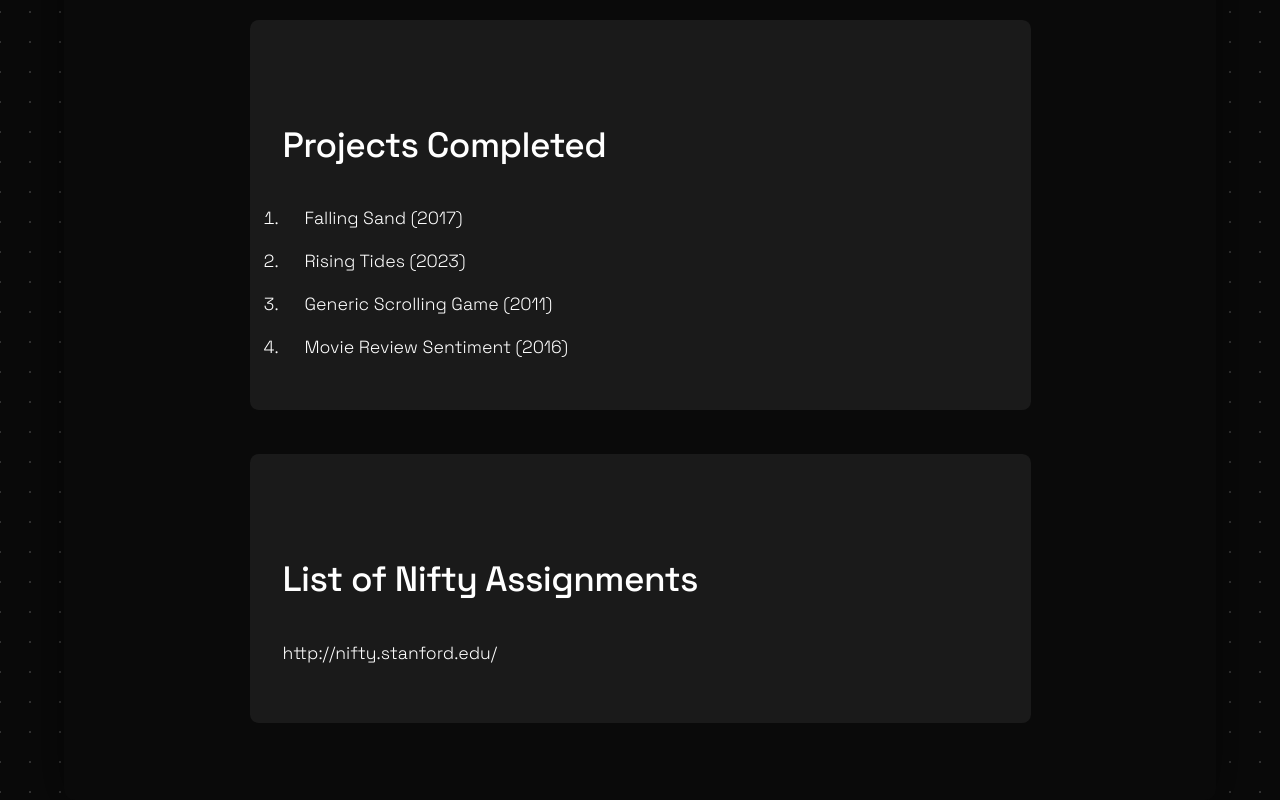
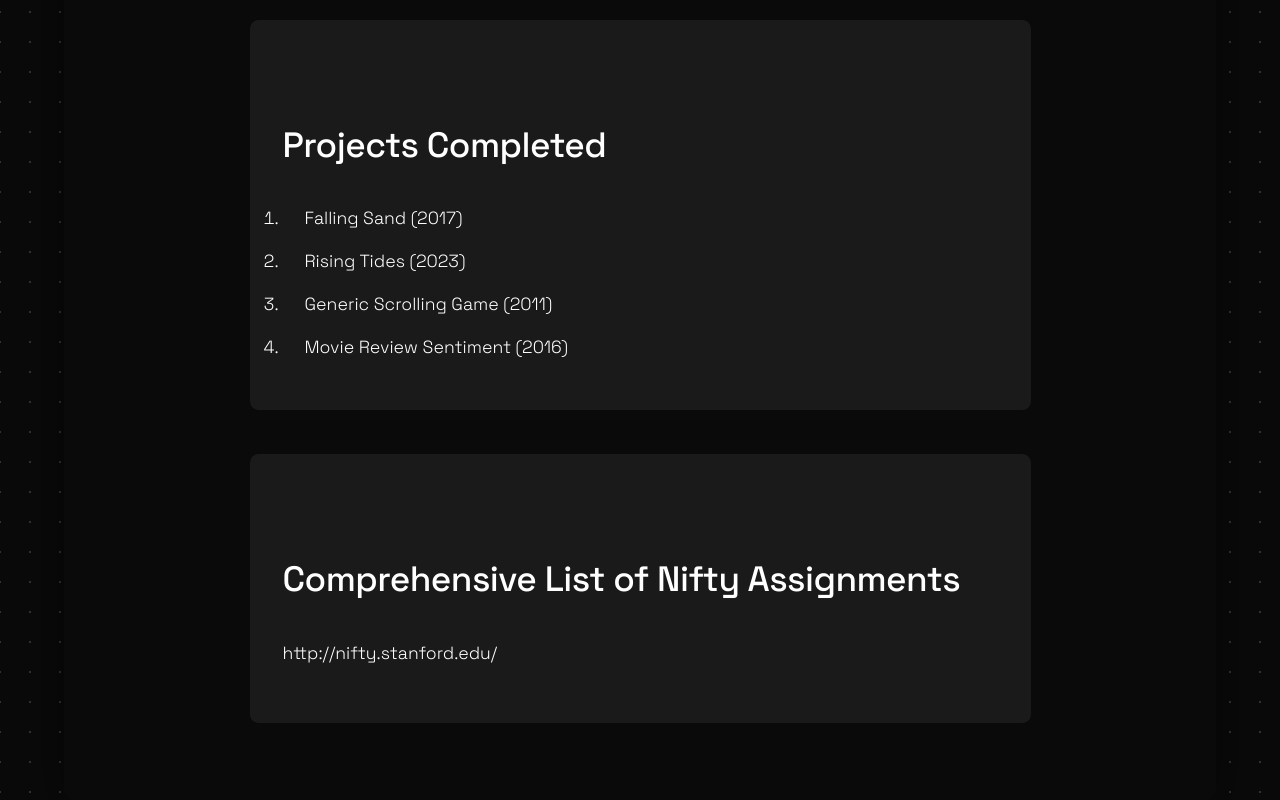
Before and after one commit to lwang2008/lucswng.xyz, a plain HTML site: page Nifty-about.html in a window 1280 px wide. Shown: the part 678-1478 px from the top of the page. Drawn offline with Linux system fonts and the light colour scheme.

```diff
--- a/Nifty-about.html
+++ b/Nifty-about.html
@@ -35,7 +35,7 @@
                 </div>
 
                 <div class="demo-description">
-                    <h2>List of Nifty Assignments</h2>
+                    <h2>Comprehensive List of Nifty Assignments</h2>
                     <p>http://nifty.stanford.edu/</p>
                 </div>
 
```
Also changed, not shown: SinglePendulum-about.html (renamed from SinglePendulum-about copy.html).
